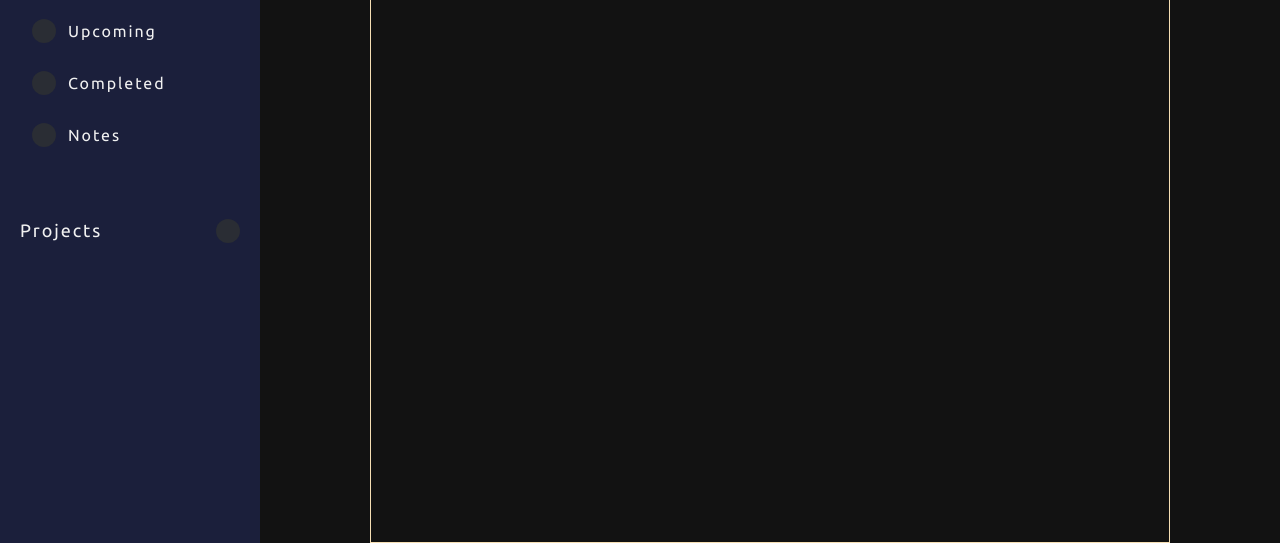
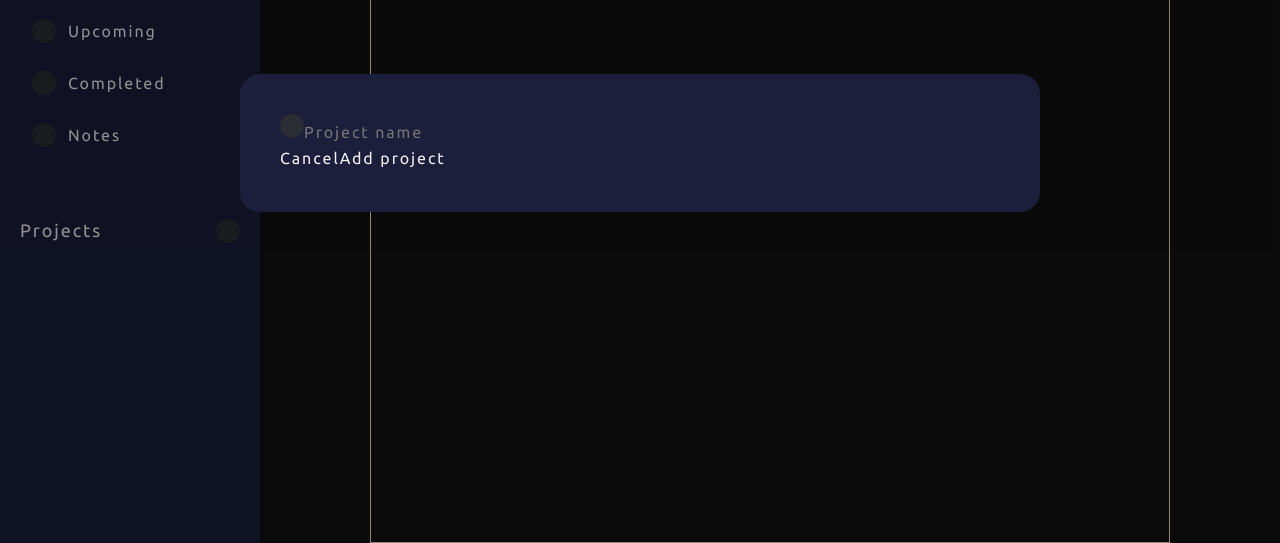
Before and after one commit to alexfil3/todo-list, a website built with webpack: page src/template.html in a window 1280 px wide. Both pictures are taken after a click on the button "Projects". Shown: the part 257-800 px from the top of the page. Built offline with nearby package versions, Linux system fonts and the light colour scheme.

Commit message:
add createProjectDialog

```diff
--- a/src/helpers/createAddProjectDialog.js
+++ b/src/helpers/createAddProjectDialog.js
@@ -1,32 +1,30 @@
 import Dialog from "../components/Dialog";
 import Form from "../components/Form";
+import Div from "../components/Div";
 import Label from "../components/Label";
 import Input from "../components/Input";
-import List from "../components/List";
-import Div from "../components/Div";
 import Button from "../components/Button";
-import createSettingsList from "./createSettingsList";
+import toggleColorList from "./toggleColorList";
 
 function createAddProjectDialog() {
     const dialog = Dialog("add-project-dialog");
     const form = Form("dialog", "add-project-form");
+    const buttonAndProjectNameWrapper = Div("button-and-project-name-wrapper");
+    const colorButton = Button("color-button", "", "colorButton", "../alien-svgrepo-com.svg", "svg", toggleColorList);
     const projectNameLabel = Label("Project name", "visually-hidden", "projectNameInput");
     const projectNameInput = Input("text", "project-name-input", "Project name", "projectNameInput");
-    // const settingsList = List("settings-list");
-    // const createdList = createSettingsList(settingsList, "settings-list-item", "settings-list-button");
-    // const addTaskButtonsWrapper = Div("add-task-buttons-wrapper");
-    // const cancelTaskButton = Button("cancel-task-button", "Cancel", "cancelTaskButton", "", "", () => console.log("cancel"));
-    // const addTaskButton = Button("dialog-add-task-button", "Add task", "addTaskButton", "", "", () => console.log("add"));
+    const addProjectButtonsWrapper = Div("add-project-buttons-wrapper");
+    const cancelProjectButton = Button("cancel-project-button", "Cancel", "cancelProjectButton", "", "", () => console.log("cancel"));
+    const addProjectButton = Button("dialog-add-project-button", "Add project", "addProjectButton", "", "", () => console.log("add"));
 
-    form.appendChild(projectNameLabel);
-    // form.appendChild(taskNameInput);
-    // form.appendChild(taskDescriptionLabel);
-    // form.appendChild(taskDescriptionTextarea);
-    // form.appendChild(createdList);
-    // addTaskButtonsWrapper.appendChild(cancelTaskButton);
-    // addTaskButtonsWrapper.appendChild(addTaskButton);
-    // form.appendChild(addTaskButtonsWrapper);
-    // dialog.appendChild(form);
+    buttonAndProjectNameWrapper.appendChild(colorButton);
+    buttonAndProjectNameWrapper.appendChild(projectNameLabel);
+    buttonAndProjectNameWrapper.appendChild(projectNameInput);
+    form.appendChild(buttonAndProjectNameWrapper);
+    addProjectButtonsWrapper.appendChild(cancelProjectButton);
+    addProjectButtonsWrapper.appendChild(addProjectButton);
+    form.appendChild(addProjectButtonsWrapper);
+    dialog.appendChild(form);
 
     return dialog;
 }
--- /dev/null
+++ b/src/helpers/toggleColorList.js
@@ -0,0 +1,3 @@
+function toggleColorList() { }
+
+export default toggleColorList;
--- a/src/pages/Layout.js
+++ b/src/pages/Layout.js
@@ -10,6 +10,7 @@ import loadPage from "../helpers/loadPage";
 import { closeAside } from "../helpers/openCloseAside";
 import openDialog from "../helpers/openDialog";
 import createAddTaskDialog from "../helpers/createAddTaskDialog";
+import createAddProjectDialog from "../helpers/createAddProjectDialog";
 
 function Layout() {
     const container = document.querySelector("#container");
@@ -32,7 +33,7 @@ function Layout() {
     const createdList = createPagesList(pagesList, "pages-list-item", "pages-list-button");
 
     // create block with project title and button to add a project
-    const projectAddButton = Button("project-add-button", "Projects", "projectAddButton", "../alien-svgrepo-com.svg", "svg");
+    const projectAddButton = Button("project-add-button", "Projects", "projectAddButton", "../alien-svgrepo-com.svg", "svg", () => openDialog(createAddProjectDialog));
 
     // create two buttons for header
     const headerButtonsWrapper = Div("header-buttons-wrapper");
--- a/src/style.css
+++ b/src/style.css
@@ -543,6 +543,18 @@ body {
     display: flex;
     flex-direction: column;
 }
+
+.button-and-project-name-wrapper {}
+
+.color-button {}
+
+.project-name-input {}
+
+.add-project-buttons-wrapper {}
+
+.cancel-project-button {}
+
+.dialog-add-project-button {}
 /* !!!!!!!!!!!!!!!!!!!!!!!!!!!!!!!!!!!!!!!!!!!!!!!!!!!!!!!!!!!!!!!!!!! */
 
 
```
